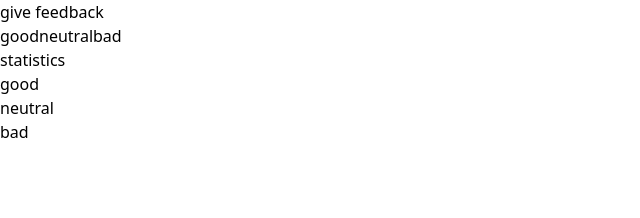
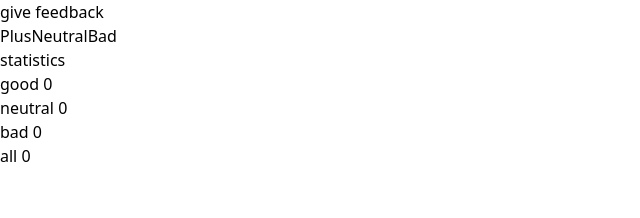
Before and after one commit to alainopsone/fullstackopen, a React (Vite) app: page / in a window 1280 px wide. Shown: the top 218 px of the page, without its empty margins (0-640 px from the left). Built offline with nearby package versions, Linux system fonts and the light colour scheme.

Commit message:
add 1.7 unicafe exercise

```diff
--- a/src/App.jsx
+++ b/src/App.jsx
@@ -1,26 +1,65 @@
 import { useState } from 'react'
 
+const Button = ({ handleClick, text }) => <button onClick={handleClick}>{text}</button>
+
 const App = () => {
-  const [good, setGood] = useState(0)
-  const [neutral, setNeutral] = useState(0)
-  const [bad, setBad] = useState(0)
+  // const [good, setGood] = useState(0)
+  // const [neutral, setNeutral] = useState(0)
+  // const [bad, setBad] = useState(0)
+  const [clicks, setClicks] = useState({
+    good: 0,
+    neutral: 0,
+    bad: 0,
+    all: 0,
+    average: 0,
+  })
+
+  const handleGoodClick = () => {
+    const newClicks = {
+      ...clicks,
+      good: clicks.good + 1,
+    }
+
+    setClicks(newClicks)
+  }
+
+  const handleNeutralClick = () => {
+    const newClicks = {
+      ...clicks,
+      neutral: clicks.neutral + 1,
+    }
+
+    setClicks(newClicks)
+  }
+
+  const handleBadClick = () => {
+    const newClicks = {
+      ...clicks,
+      bad: clicks.bad + 1,
+    }
+
+    setClicks(newClicks)
+  }
 
   return (
     <>
       <div className='mb-6'>
         <h2 className='mb-6 text-4xl'>give feedback</h2>
         <div className='flex gap-2'>
-          <button>good</button>
-          <button>neutral</button>
-          <button>bad</button>
+          <Button handleClick={handleGoodClick} text="Plus" />
+          <Button handleClick={handleNeutralClick} text="Neutral" />
+          <Button handleClick={handleBadClick} text="Bad" />
         </div>
       </div>
       <div>
         <h2 className='mb-6 text-4xl'>statistics</h2>
         <ul>
-          <li>good</li>
-          <li>neutral</li>
-          <li>bad</li>
+          <li>good {clicks.good}</li>
+          <li>neutral {clicks.neutral}</li>
+          <li>bad {clicks.bad}</li>
+          <li>all {clicks.good + clicks.neutral + clicks.bad}</li>
+          {/* <li>average {clicks.all}</li>
+          <li>positive {clicks.good}</li> */}
         </ul>
       </div>
     </>
```
